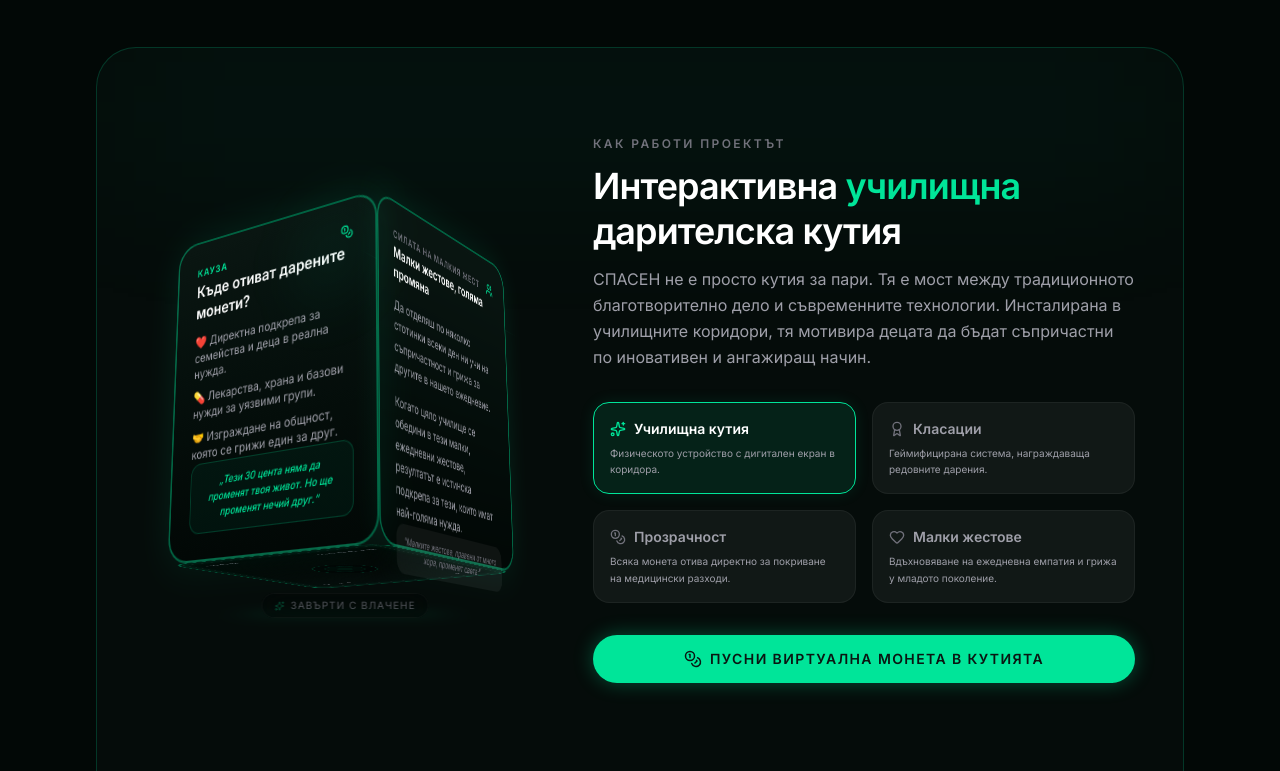
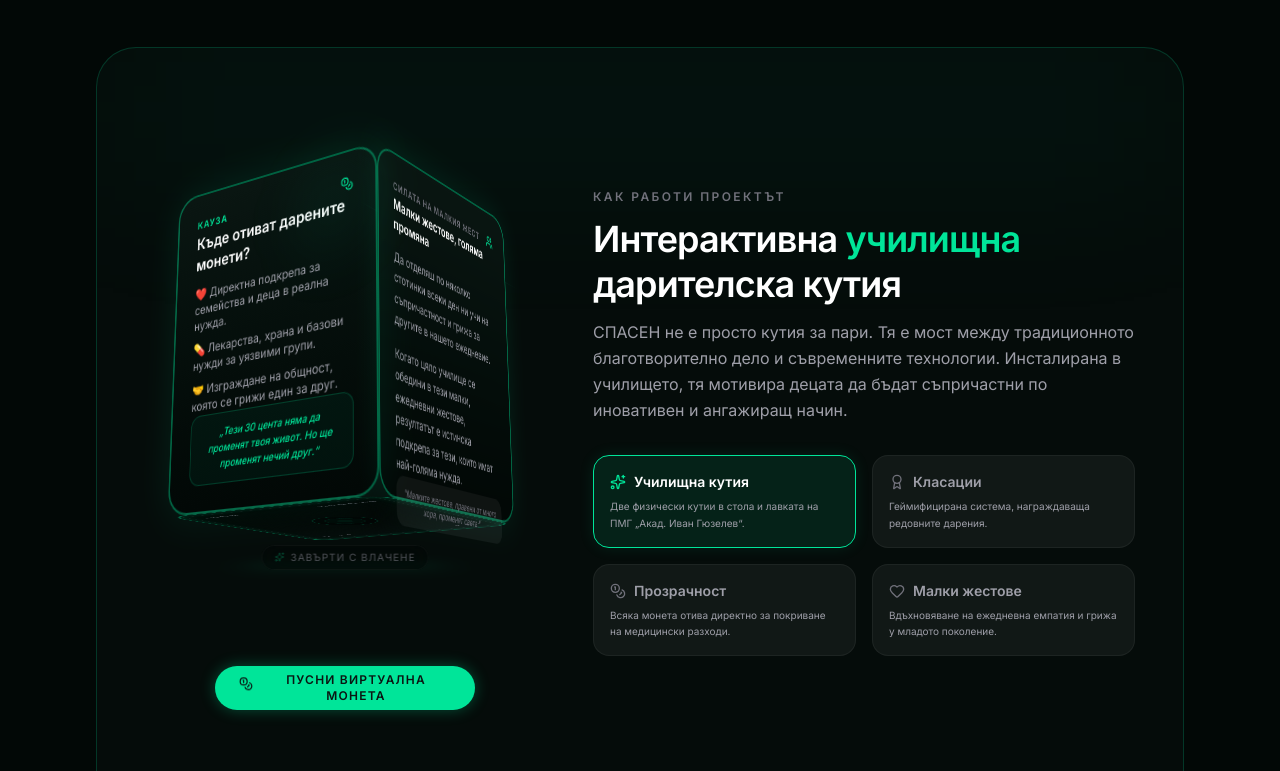
Before and after one commit to PresianKisiov/-, a React (Vite) app: page / in a window 1280 px wide. Shown: the part 1409-2180 px from the top of the page. Built offline with nearby package versions, Linux system fonts and the light colour scheme.

Commit message:
refactor: update copy and improve layout of 3D box component
Updated motivational text in the Home section and adjusted the 3D box component layout to ensure responsiveness and better alignment.

```diff
--- a/src/components/Box3D.tsx
+++ b/src/components/Box3D.tsx
@@ -78,11 +78,13 @@ export default function Box3D() {
   };
 
   return (
-    <div className="flex flex-col lg:flex-row gap-12 items-center justify-center py-6 sm:py-10 max-w-5xl mx-auto">
+    <div className="flex flex-col lg:flex-row gap-12 items-center justify-center py-6 sm:py-10 max-w-5xl mx-auto w-full">
 
+      {/* Interactive 3D Box Column */}
+      <div className="flex flex-col items-center gap-10 sm:gap-14 w-full max-w-[340px] sm:max-w-[400px]">
         {/* 3D Scene viewport container */}
         <div
-        className="relative w-full max-w-[340px] sm:max-w-[400px] h-[360px] sm:h-[450px] flex items-center justify-center"
+          className="relative w-full h-[360px] sm:h-[450px] flex items-center justify-center"
           style={{ perspective: '1200px' }}
           onMouseEnter={() => setIsHovered(true)}
           onMouseLeave={() => setIsHovered(false)}
@@ -375,6 +377,16 @@ export default function Box3D() {
         />
       </div>
 
+      {/* Interactive coin slot trigger button placed directly underneath the 3D viewport */}
+      <button
+        onClick={dropCoin}
+        className="w-auto max-w-[260px] h-11 px-6 mt-4 sm:mt-6 flex items-center justify-center gap-2 bg-brand text-[#0a1612] font-black rounded-full uppercase tracking-widest text-[10px] sm:text-xs shadow-[0_0_15px_rgba(0,229,153,0.3)] hover:shadow-[0_0_25px_rgba(0,229,153,0.5)] hover:bg-white transition-all active:scale-95"
+      >
+        <Coins size={15} className="animate-bounce" />
+        Пусни виртуална монета
+      </button>
+    </div>
+
     {/* Side Content Panel explaining the 3D Box functionality */}
     <div className="flex-1 space-y-6 sm:space-y-8 text-left max-w-xl">
       <div className="space-y-3">
@@ -383,7 +395,7 @@ export default function Box3D() {
           Интерактивна <span className="text-brand">училищна</span> дарителска кутия
         </h3>
         <p className="text-zinc-400 text-sm sm:text-base leading-relaxed">
-            СПАСЕН не е просто кутия за пари. Тя е мост между традиционното благотворително дело и съвременните технологии. Инсталирана в училищните коридори, тя мотивира децата да бъдат съпричастни по иновативен и ангажиращ начин.
+          СПАСЕН не е просто кутия за пари. Тя е мост между традиционното благотворително дело и съвременните технологии. Инсталирана в училището, тя мотивира децата да бъдат съпричастни по иновативен и ангажиращ начин.
         </p>
       </div>
 
@@ -402,7 +414,7 @@ export default function Box3D() {
             <span className="text-xs sm:text-sm font-bold">Училищна кутия</span>
           </div>
           <p className="text-[10px] leading-relaxed text-zinc-400">
-              Физическото устройство с дигитален екран в коридора.
+            Две физически кутии в стола и лавката на ПМГ „Акад. Иван Гюзелев“.
           </p>
         </button>
 
@@ -457,15 +469,6 @@ export default function Box3D() {
           </p>
         </button>
       </div>
-
-        {/* Interactive coin slot trigger button */}
-        <button
-          onClick={dropCoin}
-          className="w-full h-12 flex items-center justify-center gap-2 bg-brand text-[#0a1612] font-black rounded-full uppercase tracking-widest text-xs sm:text-sm shadow-[0_0_20px_rgba(0,229,153,0.3)] hover:shadow-[0_0_30px_rgba(0,229,153,0.5)] hover:bg-white transition-all"
-        >
-          <Coins size={18} />
-          Пусни виртуална монета в кутията
-        </button>
     </div>
     </div>
   );
--- a/src/pages/Home.tsx
+++ b/src/pages/Home.tsx
@@ -413,15 +413,15 @@ export default function Home() {
                   </div>
 
                   <blockquote className="relative p-6 sm:px-8 bg-white/5 border border-white/10 rounded-2xl text-zinc-300 italic text-sm sm:text-base z-10">
-                    <span className="text-brand font-bold not-italic mr-2">От „Атомни навици":</span>
-                    Направиш ли едно действие достатъчно лесно и приятно, започваш да го повтаряш без да се насилваш.
+                    <span className="text-brand font-bold not-italic mr-2">Силата на малките жестове:</span>
+                    Когато превърнем съпричастността в спонтанен ежедневен жест, ние променяме не само деня на някого, но и изграждаме по-сплотена общност.
                   </blockquote>
                 </div>
 
                 <div className="space-y-6 sm:space-y-8 pt-8 sm:pt-16 border-t border-brand/20 text-center flex flex-col items-center">
-                  <h4 className="text-brand font-black text-3xl sm:text-5xl uppercase tracking-wider mb-2 sm:mb-4 leading-tight drop-shadow-[0_0_15px_rgba(0,229,153,0.3)]">Затова построих СПАСЕН</h4>
-                  <p className="text-white text-base sm:text-xl font-medium max-w-3xl">СПАСЕН е кутия за дарения в училище, която не награждава размера на дарението, а постоянството.</p>
-                  <p className="text-sm sm:text-base max-w-2xl text-zinc-400">В класацията на сайта точките идват от това колко дни даряваш, не колко пари. Ученик с 10 цента всеки ден изпреварва този, който е дал 2 евро веднъж.</p>
+                  <h4 className="text-brand font-black text-3xl sm:text-5xl uppercase tracking-wider mb-2 sm:mb-4 leading-tight drop-shadow-[0_0_15px_rgba(0,229,153,0.3)]">Инициативата СПАСЕН</h4>
+                  <p className="text-white text-base sm:text-xl font-medium max-w-3xl">Обединяваме усилия в ПМГ „Акад. Иван Гюзелев“, за да изградим среда на взаимна подкрепа.</p>
+                  <p className="text-sm sm:text-base max-w-2xl text-zinc-400">Чрез поставянето на двете физически кутии (в стола и лавката на училището), всяко дарено ресто отива директно за подкрепа на деца и семейства в нужда. Тук всяка малка монета има значение.</p>
 
                   <div className="py-6 sm:py-10 w-full flex justify-center">
                     <a href="https://spasen.netlify.app" target="_blank" rel="noopener noreferrer" className="inline-flex items-center justify-center gap-2 bg-brand text-[#0a1612] font-black px-6 sm:px-10 py-4 sm:py-5 rounded-full uppercase tracking-widest text-xs sm:text-base shadow-[0_0_20px_rgba(0,229,153,0.4)] hover:shadow-[0_0_35px_rgba(0,229,153,0.6)] hover:bg-white transition-all text-center w-full sm:w-auto">
@@ -431,8 +431,8 @@ export default function Home() {
                   </div>
 
                   <div className="max-w-3xl space-y-4 text-sm sm:text-base text-zinc-400">
-                    <p>Това не е случайно решение. Това е цялата идея.</p>
-                    <p>Ако едно училище се научи на това с монети, то го е научило за всичко останало. За тренировките. За живота. Даряването е начинът, по който правим добро с даряване и тренираме учениците на постоянство.</p>
+                    <p>Това не е просто дарителска акция — това е начин да направим съпричастността част от нашето ежедневие.</p>
+                    <p>Когато цяло училище се обедини в тези малки, постоянни жестове, резултатът е реална и навременна помощ за тези, които имат най-голяма нужда.</p>
                   </div>
 
                   <div className="mt-8 sm:mt-12 p-5 sm:p-8 bg-brand/5 border border-brand/20 rounded-2xl sm:rounded-3xl max-w-4xl w-full text-center">
```
Lines whose indentation alone changed are shown as unchanged.
